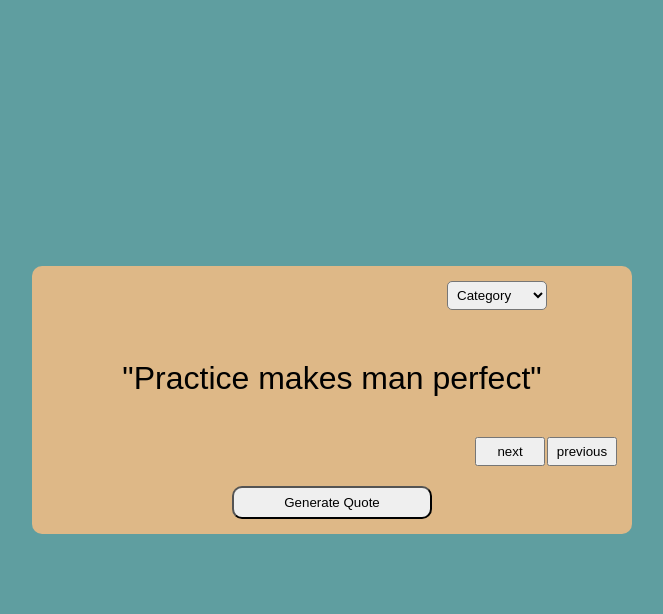
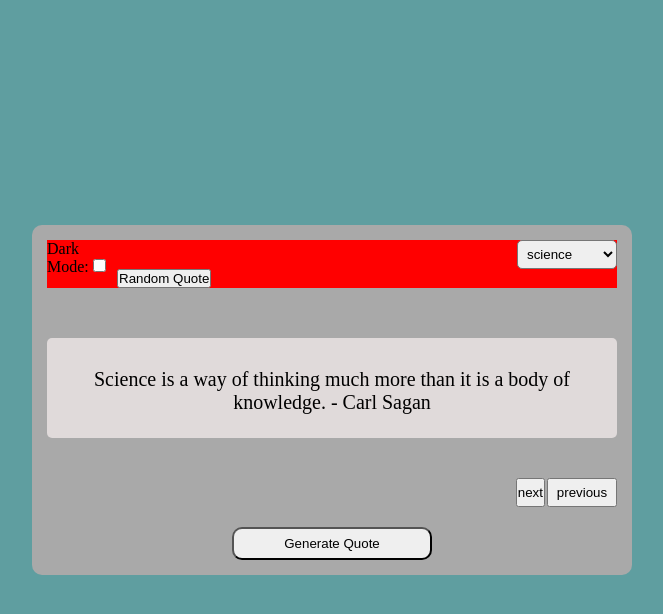
Before and after one commit to manishapokhrel45/quotes-generator, a plain HTML site: page index.html in a window 1280 px wide. Both pictures are taken after a click on the button "next". Shown: the whole page, without its empty margins (308-971 px from the left). Drawn offline with Linux system fonts and the light colour scheme.

Commit message:
feat:button enabled

```diff
--- a/index.html
+++ b/index.html
@@ -9,25 +9,40 @@
 <body>
 
     <div class="container">
-        <select id="category">
-            <label>Category:</label>
-            <option value="Category">Category</option>
-            <option value="science">Science</option>
-            <option value="others">others</option>
+      <div class="options">
+
+          <div>
+          <label for="mode-switch">Dark Mode:</label>
+          <input type="checkbox" id="mode-switch">
+          </div>
+          <div>
+
+        <select onchange="updateCategory()" id="category">
+            <!-- <label>Category:</label> -->
+
+            <option value="Science">science</option>
+            <option  value="Inspiration">Inspiration</option>
           </select>
-        <h1>"Practice makes man perfect"</h1>
+
+
+          <button onclick="randomQuote()">Random Quote</button>
+
+          </div>
+
+          </div>
+        <p id="quote"></p>
         <div class="quotecontainer">
 
 
-          <button class="b1" >next</button>
-          <button class="b2">previous</button>
+          <button  onclick="nextQuote()" id="b1" >next</button>
+          <button onclick="previousQuote()" class="b2">previous</button>
 
         </div>
-        <button onclick="generate()" id="button_1">Generate Quote</button>
+        <button onclick="generateQuote()" id="button_1">Generate Quote</button>
         </div>
 
 
 
-
+    <script src="script.js"></script>
 </body>
 </html>
--- a/script.js
+++ b/script.js
@@ -1,22 +1,40 @@
 
 
 const quotes = {
-    science: [
+    Science: [
       "The science of today is the technology of tomorrow. - Edward Teller",
       "Science is a way of thinking much more than it is a body of knowledge. - Carl Sagan",
       "The good thing about science is that it's true whether or not you believe in it. - Neil deGrasse Tyson"
     ],
-    others: [
+    Inspiration: [
       "The only way to do great work is to love what you do. - Steve Jobs",
       "Believe you can and you're halfway there. - Theodore Roosevelt",
       "The future belongs to those who believe in the beauty of their dreams. - Eleanor Roosevelt"
     ]
 
   };
-  function generate(){
-  const author = Object.keys(quotes);
+  let category="Science";
+  let index=0;
+  function generateQuote(){
+    document.querySelector("#quote").innerHTML= quotes[category][index]
+  }
+  function nextQuote(){
+    index = (index + 1) % quotes[category].length;
+    generateQuote()
+  }
+  function previousQuote(){
+    index = (index - 1) % quotes[category].length;
+    generateQuote()
+  }
+  function randomQuote(){
 
 
-  console.log(author)
+  index = Math.floor(Math.random() * quotes[category].length);
+  generateQuote();
+  }
+  function updateCategory(){
+    category = "Inspiration";
+    index = 0;
+    generateQuote();
 
-}
+  }
--- a/style.css
+++ b/style.css
@@ -3,7 +3,7 @@
     margin: 0;
     padding: 0;
     box-sizing: border-box;
-    font-family: "Poppins", sans-serif;
+
   }
 body{
 
@@ -16,7 +16,22 @@ body{
     min-height: 100vh;
 
 }
-h1{
+.container{
+
+
+
+    background-color: darkgray;
+    width: 600px;
+border-radius:10px ;
+display: flex;
+flex-direction: column;
+padding: 15px;
+
+
+
+
+}
+p{
 
     text-align: center;
     font-weight: 400;
@@ -35,21 +50,7 @@ h1{
 
 
 
-.container{
 
-
-
-    background-color: burlywood;
-    width: 600px;
-border-radius:10px ;
-display: flex;
-flex-direction: column;
-padding: 15px;
-
-
-
-
-}
 .quotecontainer{
 margin-top: 40px;
 justify-content: flex-end;
@@ -60,6 +61,12 @@ margin-bottom: 20px
 
 
 
+}
+.options{
+    display: flex;
+
+    justify-content: space-between;
+    background-color: red;
 }
 .b1{
     width: 70px;
@@ -81,3 +88,13 @@ margin-bottom: 20px
 
 
 }
+p{
+    padding-top: 30px;
+    background-color: rgb(224, 218, 218);
+    height: 100px;
+    border-radius: 5px;
+
+}
+#quote{
+    font-size: 20px;
+}
```
